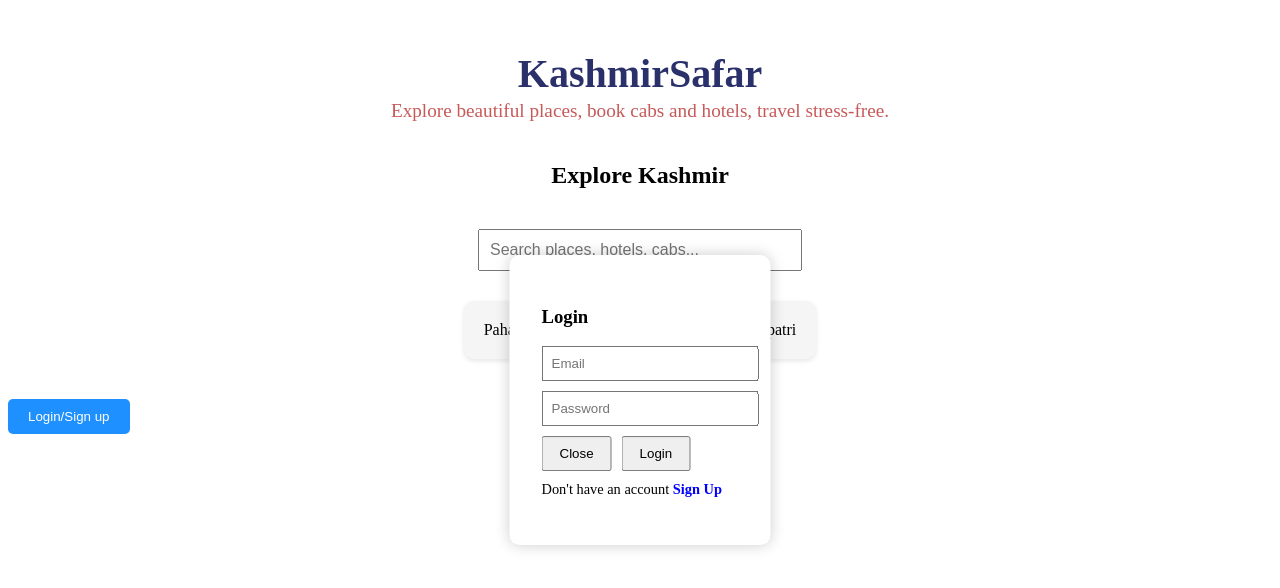
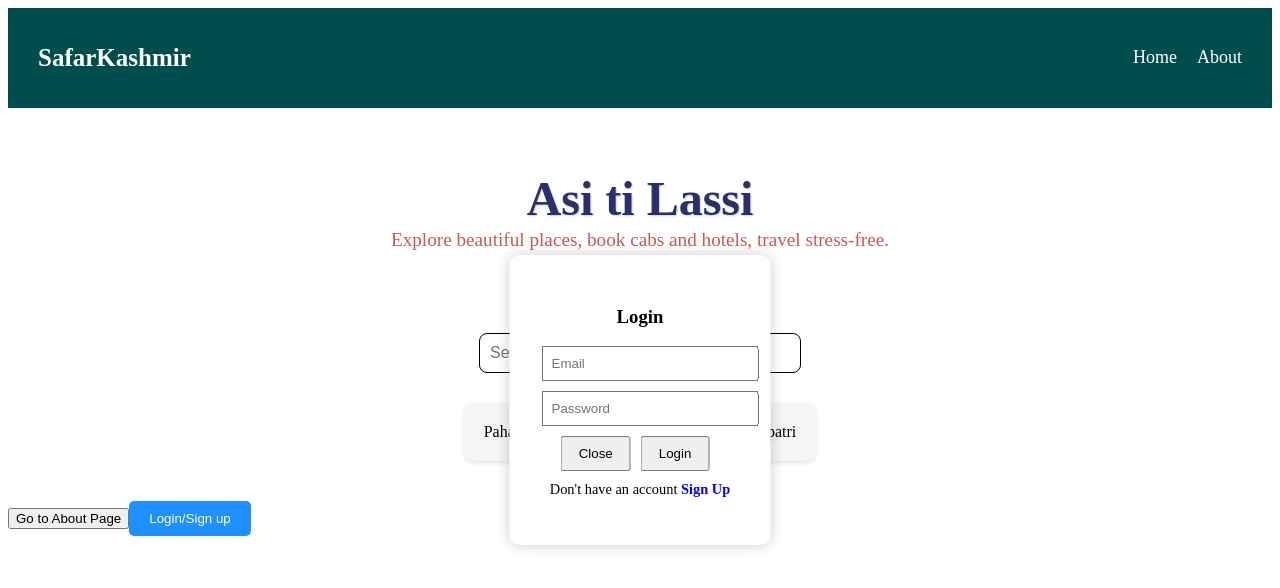
Before and after one commit to faizan929/kashmir-travel-app, a React (Vite) app in the folder client/: page / in a window 1280 px wide. Both pictures are taken after a click on the button "Login/Sign up". Shown: the top 588 px of the page. Built offline with nearby package versions, Linux system fonts and the light colour scheme.

Commit message:
Added navbar

```diff
--- a/client/src/App.jsx
+++ b/client/src/App.jsx
@@ -1,12 +1,24 @@
 
-import Home from "./pages/home"
+
+import {Routes, Route} from "react-router-dom"
+import Home from "./pages/Home"
+import About from "./pages/About";
+import Navbar from "./components/Navbar";
 
 function App(){
   return (
-    <div>
-      <Home />
+    <>
+        <Navbar />
 
-    </div>
+       <Routes>
+      <Route path="/" element={<Home />} />
+      <Route path="/about" element={<About />} />
+    </Routes>
+
+
+    </>
+
+
   );
 }
 
--- /dev/null
+++ b/client/src/components/CardList.jsx
@@ -0,0 +1,13 @@
+
+
+function CardList(){
+    return (
+        <div className="cards-section">
+            <div className="card">Pahalgam</div>
+            <div className="card">Gulmarg</div>
+            <div className="card">Doodhpatri</div>
+        </div>
+    );
+}
+
+export default CardList;
--- /dev/null
+++ b/client/src/components/LoginPopup.jsx
@@ -0,0 +1,75 @@
+
+
+import React from "react";
+
+function LoginPopup({
+    //object destructuring
+    isSignup,
+    name,
+    email,
+    password,
+    confirmPassword,
+    setName,
+    setEmail,
+    setPassword,
+    setConfirmPassword,
+    handleLogin,
+    setIsSignup,
+    setShowLogin
+}) {
+    return (
+
+        <div className="login-popup">
+                    <h3>{isSignup ? "Sign up" : "Login"}</h3>
+
+                    {isSignup && (
+                        <input
+                            type="text"
+                            placeholder="Name"
+                            value={name}
+                            onChange={(e) => setName(e.target.value)}
+                            required
+                        />
+                    )}
+
+
+                    <input
+                        type="email"
+                        placeholder="Email"
+                        value= {email}
+                        onChange={(e)=> setEmail(e.target.value)}
+                        required />
+
+                    <input
+                        type="password"
+                        placeholder="Password"
+                        value={password}
+                        onChange={(e)=>setPassword(e.target.value)}
+                        required />
+
+
+                    { isSignup &&(
+                        <input
+                            type="password"
+                            placeholder="Confirm Password"
+                            value={confirmPassword}
+                            onChange={(e) => setConfirmPassword(e.target.value)}
+                            required
+                        />
+                    )}
+
+
+                    <button onClick={ ()=> setShowLogin(false)}>Close</button>
+                    <button onClick={handleLogin}>{isSignup ? "Sign up" : "Login"}</button>
+
+                    <p className="toggle-auth">
+                        {isSignup ? "Already have an account?" : "Don't have an account"}{" "}
+                        <span onClick={()=> setIsSignup(!isSignup)}>
+                            {isSignup ? "Login" : "Sign Up"}
+                        </span>
+                    </p>
+        </div>
+    );
+}
+
+export default LoginPopup;
--- /dev/null
+++ b/client/src/components/Navbar.css
@@ -0,0 +1,26 @@
+.navbar {
+    display: flex;
+    justify-content: space-between;
+    align-items: center;
+    padding: 15px 30px;
+    background-color: #004d4d;
+    color: white;
+}
+
+.logo {
+     font-size:25px;
+     font-weight: bold;
+
+}
+
+
+.nav-links a {
+    color: white;
+    text-decoration: none;
+    margin-left: 20px;
+    font-size: 18px;
+}
+
+.nav-links a:hover {
+    text-decoration: underline;
+}
--- /dev/null
+++ b/client/src/components/Navbar.jsx
@@ -0,0 +1,20 @@
+
+import { Link } from "react-router-dom";
+
+import "./Navbar.css";
+
+
+function Navbar() {
+    return (
+        <nav className="navbar">
+            <h2 className="logo">SafarKashmir</h2>
+            <div className="nav-links">
+                <Link to="/">Home</Link>
+                <Link to="/about">About</Link>
+            </div>
+
+        </nav>
+    );
+}
+
+export default Navbar;
--- /dev/null
+++ b/client/src/components/SearchBar.jsx
@@ -0,0 +1,14 @@
+
+
+
+function SearchBar(){
+    return(
+    <div className="search-bar">
+      <input  type="text" placeholder="Search places, hotels, cabs..." />
+
+    </div>
+
+    );
+}
+
+export default SearchBar;
--- a/client/src/index.css
+++ b/client/src/index.css
@@ -4,12 +4,28 @@
 }
 
 
+
 .first-heading {
-  font-size: 2.5rem;
-  color: #2a3069;
-  margin-bottom:-2px;
+    font-family: 'Pacifico', cursive;
+    font-size: 3rem;
+    color: #2a3069;
+    text-shadow: 1px 1px 2px #00000033;
+    margin-top: 5%;
+    margin-bottom:-2px;
+}
 
 
+.search-bar {
+    margin-top: -25px; /* Reduce this value to bring it closer */
+    text-align: center;
+
+}
+
+.search-bar input {
+    padding: 10px;
+    width: 300px;
+    border: 1px solid rgb(0,0,0);
+    border-radius: 8px;
 }
 
 
@@ -40,6 +56,7 @@ input[type="text"] {
     display: flex;
     justify-content: center;
     gap:20px;
+
 
 }
 
--- a/client/src/main.jsx
+++ b/client/src/main.jsx
@@ -1,21 +1,21 @@
-import { StrictMode } from 'react'
-import { createRoot } from 'react-dom/client'
+import React from 'react'
+import ReactDOM from 'react-dom/client'
 import {BrowserRouter, Routes, Route} from "react-router-dom";
+import App from './App.jsx'
+
 
 
 
 import './index.css'
-import App from './App.jsx'
+
+
 // import Login from './pages/login.jsx'
 
 
-createRoot(document.getElementById('root')).render(
-  <StrictMode>
+ReactDOM.createRoot(document.getElementById('root')).render(
+  <React.StrictMode>
     <BrowserRouter>
-    <Routes>
-      <Route path="/" element={<App/>} />
-      {/* <Route path="/login" element={<Login/>} /> */}
-    </Routes>
+      <App />
     </BrowserRouter>
-  </StrictMode>,
+  </React.StrictMode>,
 );
--- /dev/null
+++ b/client/src/pages/About.jsx
@@ -0,0 +1,12 @@
+
+
+function About(){
+    return (
+        <div className="about">
+            <h2>About SafarKashmir</h2>
+            <p>This app helps you to explore Kashmir- find places, book hotels, and cabs!</p>
+        </div>
+    );
+}
+
+export default About;
--- a/client/src/pages/home.jsx
+++ b/client/src/pages/home.jsx
@@ -2,6 +2,10 @@
 // import { useNavigate } from  "react-router-dom";
 
 import { useState } from "react";
+import LoginPopup from "../components/LoginPopup";
+import SearchBar from "../components/SearchBar";
+import CardList from "../components/CardList";
+import { Link } from "react-router-dom";
 
 
 function Home(){
@@ -46,84 +50,51 @@ function Home(){
     }
 
 
-
-
     return(
         <>
 
             <div className="heading">
-                <h1 className="first-heading">KashmirSafar</h1>
+                <h1 className="first-heading">Asi ti Lassi</h1>
+
                 <p className="info">Explore beautiful places, book cabs and hotels, travel stress-free.</p>
             </div>
 
 
             <div className="explore">
                 <h2>Explore Kashmir</h2>
-                <input type="text" placeholder="Search places, hotels, cabs..." />
-                <div className="cards-section">
-                    <div className="card">Pahalgam</div>
-                    <div className="card">Gulmarg</div>
-                    <div className="card">Doodhpatri</div>
-                </div>
-            </div>
+                <SearchBar />
+                < CardList />
 
 
-            <button className="login-btn" onClick={()=>setShowLogin(true)}>Login/Sign up</button>
 
-
-            {showLogin &&(
-                <div className="login-popup">
-                    <h3>{isSignup ? "Sign up" : "Login"}</h3>
-
-                    {isSignup && (
-                        <input
-                            type="text"
-                            placeholder="Name"
-                            value={name}
-                            onChange={(e) => setName(e.target.value)}
-                            required
+            {showLogin && (
+                  <LoginPopup
+                        isSignup={isSignup}
+                        name={name}
+                        email={email}
+                        password={password}
+                        confirmPassword={confirmPassword}
+                        setName={setName}
+                        setEmail={setEmail}
+                        setPassword={setPassword}
+                        setConfirmPassword={setConfirmPassword}
+                        handleLogin={handleLogin}
+                        setIsSignup={setIsSignup}
+                        setShowLogin={setShowLogin}
                 />
                 )}
 
 
-                    <input
-                        type="email"
-                        placeholder="Email"
-                        value= {email}
-                        onChange={(e)=> setEmail(e.target.value)}
-                        required />
 
-                    <input
-                        type="password"
-                        placeholder="Password"
-                        value={password}
-                        onChange={(e)=>setPassword(e.target.value)}
-                        required />
+            </div>
 
 
-                    { isSignup &&(
-                        <input
-                            type="password"
-                            placeholder="Confirm Password"
-                            value={confirmPassword}
-                            onChange={(e) => setConfirmPassword(e.target.value)}
-                            required
-                        />
-                    )}
+            <Link to="/about">
+                <button className="about">Go to About Page</button>
+            </Link>
 
 
-                    <button onClick={ ()=> setShowLogin(false)}>Close</button>
-                    <button onClick={handleLogin}>{isSignup ? "Sign up" : "Login"}</button>
-
-                    <p className="toggle-auth">
-
-                        {isSignup ? "Already have an account?" : "Don't have an account"}{" "}
-                        <span onClick={()=> setIsSignup(!isSignup)}>
-                            {isSignup ? "Login" : "Sign Up"}
-                        </span>
-                    </p>
-                </div>
-            )}
+            <button className="login-btn" onClick={()=>setShowLogin(true)}>Login/Sign up</button>
 
 
         </>
```
Lines whose indentation alone changed are shown as unchanged.
